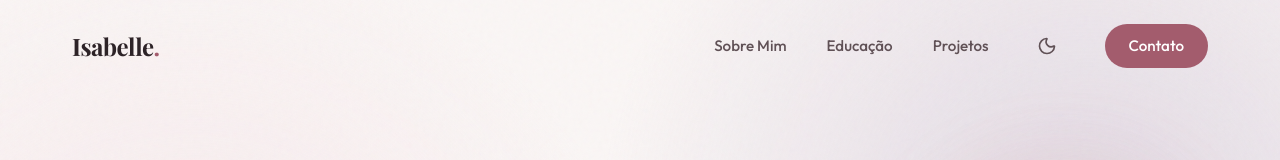
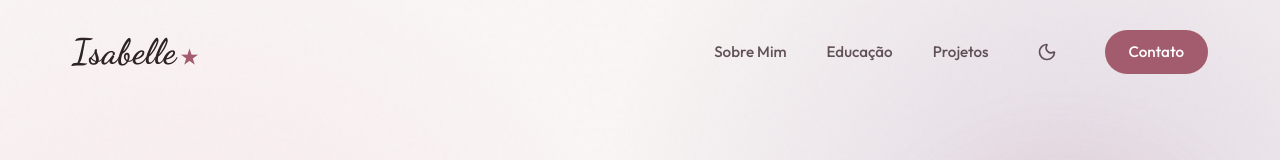
Before and after one commit to IsisVct/portfolio, a React (Vite) app: page / in a window 1280 px wide. Shown: the top 160 px of the page. Built offline with nearby package versions, Linux system fonts and the light colour scheme; a web font is replaced by a local one.

Commit message:
style: muda logo do header e footer para fonte manuscrita e estrela

```diff
--- a/src/components/Footer.css
+++ b/src/components/Footer.css
@@ -20,15 +20,20 @@
 }
 
 .footer-logo {
-  font-family: var(--font-heading);
-  font-size: 1.5rem;
+  font-family: var(--font-cursive);
+  font-size: 2.2rem;
   font-weight: 700;
   color: var(--color-dark-text);
-  letter-spacing: -0.5px;
+  letter-spacing: 0.5px;
 }
 
 .footer-logo .dot {
   color: var(--color-burnt-rose);
+  font-family: var(--font-body);
+  font-size: 1.2rem;
+  display: inline-block;
+  vertical-align: middle;
+  margin-left: 4px;
 }
 
 .footer-tagline {
--- a/src/components/Footer.jsx
+++ b/src/components/Footer.jsx
@@ -25,7 +25,7 @@ export default function Footer() {
     <footer className="footer-section">
       <div className="container footer-content">
         <div className="footer-brand">
-          <span className="footer-logo">Isabelle<span className="dot">.</span></span>
+          <span className="footer-logo">Isabelle<span className="dot">★</span></span>
           <p className="footer-tagline">Transformando ideias em código.</p>
         </div>
 
--- a/src/components/Navbar.css
+++ b/src/components/Navbar.css
@@ -27,15 +27,20 @@
 }
 
 .navbar-logo {
-  font-family: var(--font-heading);
-  font-size: 1.5rem;
+  font-family: var(--font-cursive);
+  font-size: 2.2rem;
   font-weight: 700;
   color: var(--color-dark-text);
-  letter-spacing: -0.5px;
+  letter-spacing: 0.5px;
 }
 
 .navbar-logo .dot {
   color: var(--color-burnt-rose);
+  font-family: var(--font-body);
+  font-size: 1.2rem;
+  display: inline-block;
+  vertical-align: middle;
+  margin-left: 4px;
 }
 
 .navbar-links {
--- a/src/components/Navbar.jsx
+++ b/src/components/Navbar.jsx
@@ -66,7 +66,7 @@ export default function Navbar() {
     <nav className={`navbar ${scrolled ? 'scrolled' : ''}`}>
       <div className="navbar-container container">
         <a href="#" className="navbar-logo" onClick={closeMobileMenu}>
-          Isabelle<span className="dot">.</span>
+          Isabelle<span className="dot">★</span>
         </a>
         <div className="navbar-links">
           <a href="#sobre" className="nav-link">Sobre Mim</a>
```
